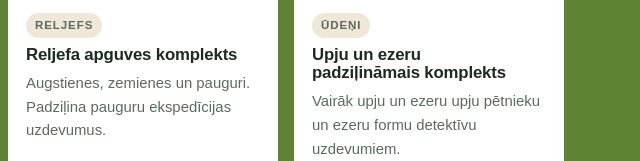
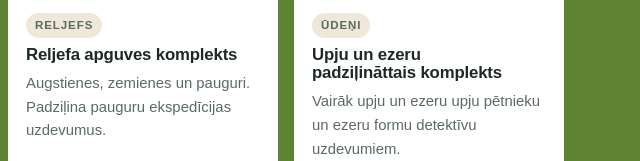
Before and after one commit to daigag/latvijasdargumi, a plain HTML site: page index.html in a window 1280 px wide. Shown: the part 8419-8580 px from the top of the page, 640-1280 px from the left. Drawn offline with Linux system fonts and the light colour scheme.

```diff
--- a/index.html
+++ b/index.html
@@ -667,7 +667,7 @@ footer p{font-size:.9rem;color:color-mix(in srgb,var(--forest-ink) 72%,transpare
         <div class="addon-ph ph-d"><span>≈</span><small>Foto drīzumā</small></div>
         <div class="addon-body">
           <span class="chip">Ūdeņi</span>
-          <h3>Upju un ezeru padziļināmais komplekts</h3>
+          <h3>Upju un ezeru padziļināttais komplekts</h3>
           <p>Vairāk upju un ezeru upju pētnieku un ezeru formu detektīvu uzdevumiem.</p>
           <div class="addon-foot"><span class="addon-price">Cena: jautājiet</span><a class="addon-cta" href="#pasutit">Pieteikt</a></div>
         </div>
```
